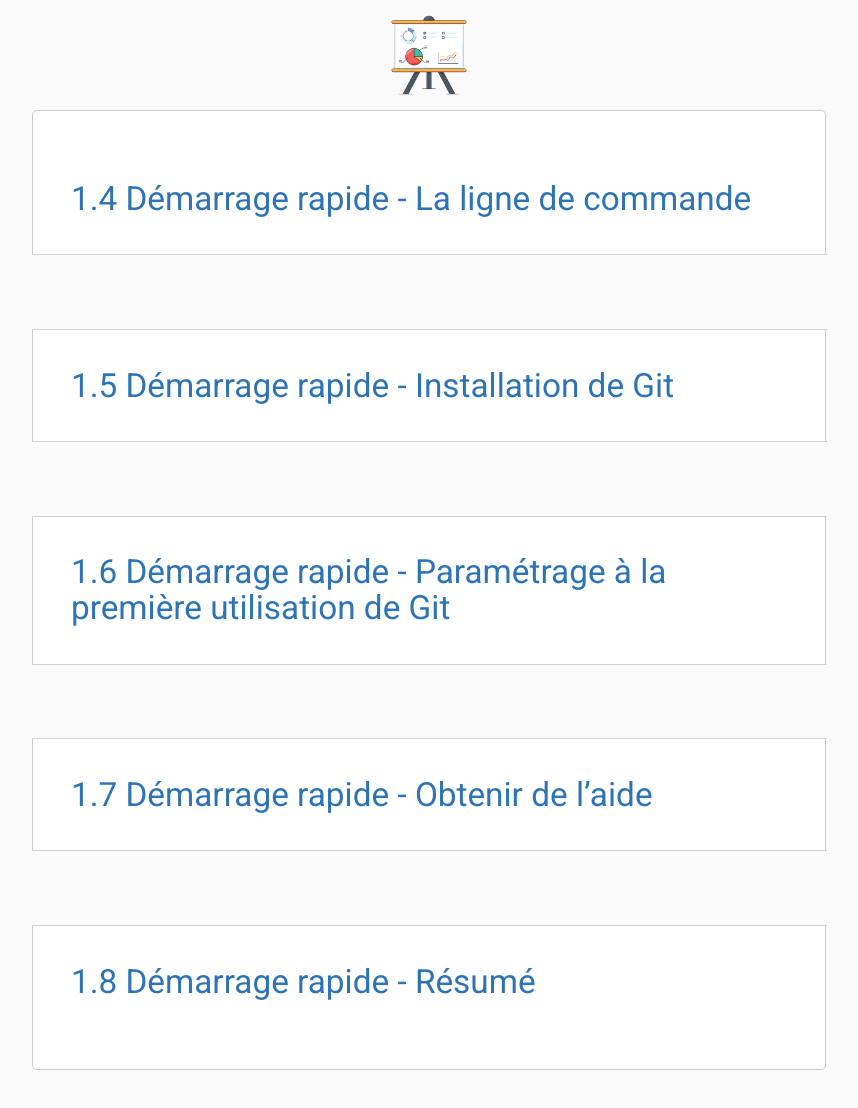
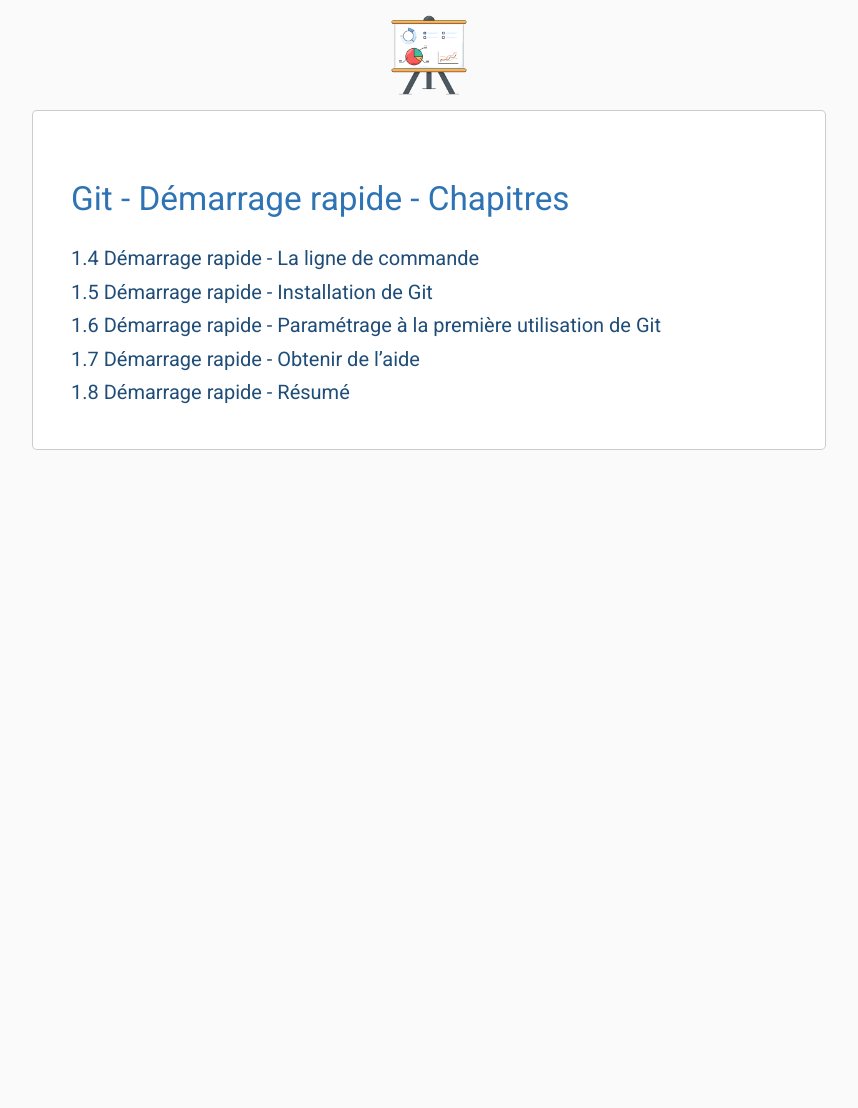
Before and after one commit to labs-web/rappel-niveau2, a Jekyll site: the page built from docs/git-Démarrage-rapide/Git-Démarrage-rapide-chapitres/Git-Démarrage-rapide-chapitres.md, in a window 1280 px wide. Shown: the whole page, without its empty margins (211-1069 px from the left). Built offline with Jekyll 4.4.1, drawn with Linux system fonts in a browser that asks for light colours; our own code applies the rules of GitHub Pages for plain Markdown files; after the commit the page ends 900 px from its top, so only the background shows below that.

Commit message:
Update Git-Démarrage-rapide-chapitres.md and Presentation.md

```diff
--- a/docs/git-Démarrage-rapide/Git-Démarrage-rapide-chapitres/Git-Démarrage-rapide-chapitres.md
+++ b/docs/git-Démarrage-rapide/Git-Démarrage-rapide-chapitres/Git-Démarrage-rapide-chapitres.md
@@ -3,11 +3,11 @@ layout: default
 chapitre: Git-Démarrage-rapide-chapitres
 order: 214
 ---
-
-# 1.4 Démarrage rapide - La ligne de commande
-# 1.5 Démarrage rapide - Installation de Git
-# 1.6 Démarrage rapide - Paramétrage à la première utilisation de Git
-# 1.7 Démarrage rapide - Obtenir de l’aide
-# 1.8 Démarrage rapide - Résumé
+# Git - Démarrage rapide - Chapitres
+### 1.4 Démarrage rapide - La ligne de commande
+### 1.5 Démarrage rapide - Installation de Git
+### 1.6 Démarrage rapide - Paramétrage à la première utilisation de Git
+### 1.7 Démarrage rapide - Obtenir de l’aide
+### 1.8 Démarrage rapide - Résumé
 
 <!-- nex slide -->
```
Also changed, not shown: docs/git-Démarrage-rapide/Rudiments-Git/Presentation.md (+3 -3 lines), docs/git-Démarrage-rapide/Rudiments-Git/images/areas.png, docs/git-Démarrage-rapide/Rudiments-Git/images/deltas.png.
